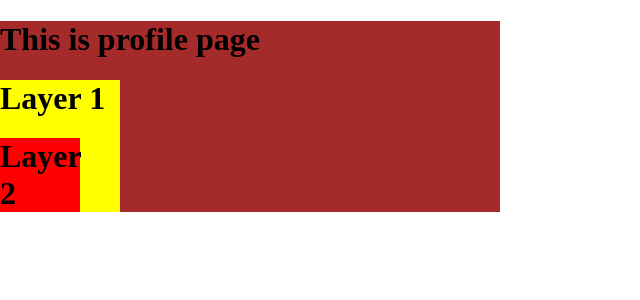
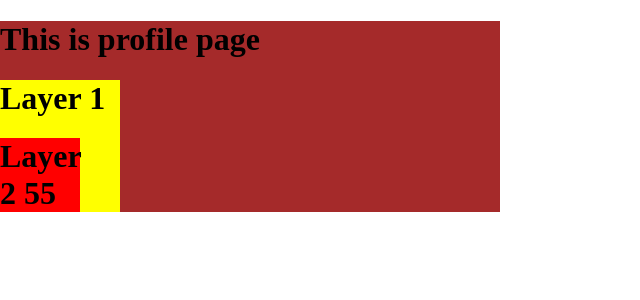
Before and after one commit to muhammedafthal/React_basics, a React (Vite) app: page /profile in a window 1280 px wide. Shown: the top 300 px of the page, without its empty margins (0-640 px from the left). Built offline with nearby package versions, Linux system fonts and the light colour scheme.

Commit message:
useContext_Hook_In_React

```diff
--- a/src/App.jsx
+++ b/src/App.jsx
@@ -33,6 +33,7 @@ import Settings from "./pages/Settings";
 import ShowHide from "./components/ShowHide";
 
 import Profile from "./Container/Profile";
+import { AppContext } from "./AppContext";
 
 function App() {
   const userInfo = {
@@ -41,6 +42,8 @@ function App() {
   };
 
   const [searchTerm, setSearchTerm] = useState("");
+
+  const [state, setState] = useState(55)
 
   const handleSearch = (e) => {
     setSearchTerm(e.target.value);
@@ -95,12 +98,18 @@ function App() {
   return (
     <>
       {/* <Clock /> */}
+
       {/* <Welcome user={userInfo}/> */}
+
       {/* <LoginControl /> */}
+
       {/* <Blog Post={Post}/> */}
+
       {/* <Form /> */}
+
       {/* <Search searchTerm={searchTerm} handleSearch={handleSearch}/>
      <List list={filterList}/> */}
+
       {/* <WelcomeDialog /> */}
 
       {/* <Header />
@@ -110,12 +119,19 @@ function App() {
       <Footer /> */}
 
       {/* <Counter /> */}
+
       {/* <ArrayProps fruitList={fruits} /> */}
+
       {/* <Toggle /> */}
+
       {/* <AddNew /> */}
+
       {/* <UsageCounter /> */}
+
       {/* <Movies list={arr}/> */}
+
       {/* <Switch /> */}
+
       {/* <Router>
         <Navbar />
         <Routes>
@@ -125,13 +141,16 @@ function App() {
           <Route path="/settings" element={<Settings />} />
         </Routes>
       </Router> */}
+
       {/* <ShowHide /> */}
+    <AppContext.Provider value={{data: state}}>
+      <Router>
+      <Routes>
+      <Route path="/profile" element={<Profile />}/>
+      </Routes>
+      </Router>
+    </AppContext.Provider>
 
-     <Router>
-     <Routes>
-     <Route path="/profile" Component={Profile} />
-     </Routes>
-     </Router>
     </>
   );
 }
--- /dev/null
+++ b/src/AppContext.jsx
@@ -0,0 +1,3 @@
+import React, {createContext} from "react";
+
+export const AppContext = createContext()
--- a/src/Container/Profile.jsx
+++ b/src/Container/Profile.jsx
@@ -1,7 +1,8 @@
 import React from 'react'
 import One from '../components/One'
 
-const Profile = () => {
+const Profile = (props) => {
+	// const {data} = props;
   return (
 	<div style={{backgroundColor: 'brown', width: '500px'}}>
 	  <h1>This is profile page</h1>
--- a/src/components/One.jsx
+++ b/src/components/One.jsx
@@ -2,7 +2,8 @@ import React from 'react'
 import Two from './Two'
 
 
-const One = () => {
+const One = (props) => {
+	// const {data} = props;
   return (
 	<div style={{backgroundColor: 'yellow', width:'120px'}}>
 	  <h1>Layer 1</h1>
--- a/src/components/Two.jsx
+++ b/src/components/Two.jsx
@@ -1,9 +1,12 @@
-import React from 'react'
+import React, {useContext} from 'react'
+import { AppContext } from '../AppContext'
 
-const Two = () => {
+const Two = (props) => {
+	// const {data} = props;
+	const {data} = useContext(AppContext)
   return (
 	<div style={{backgroundColor:'red', width:'80px'}}>
-	  <h1>Layer 2</h1>
+	  <h1>Layer 2 {data}</h1>
 	</div>
   )
 }
```
